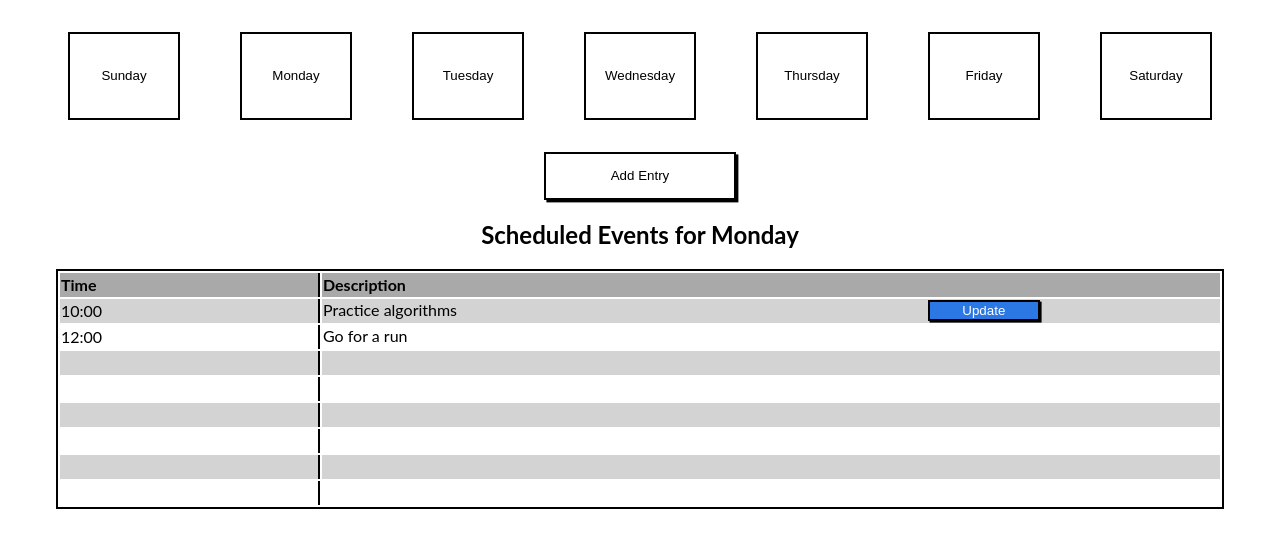
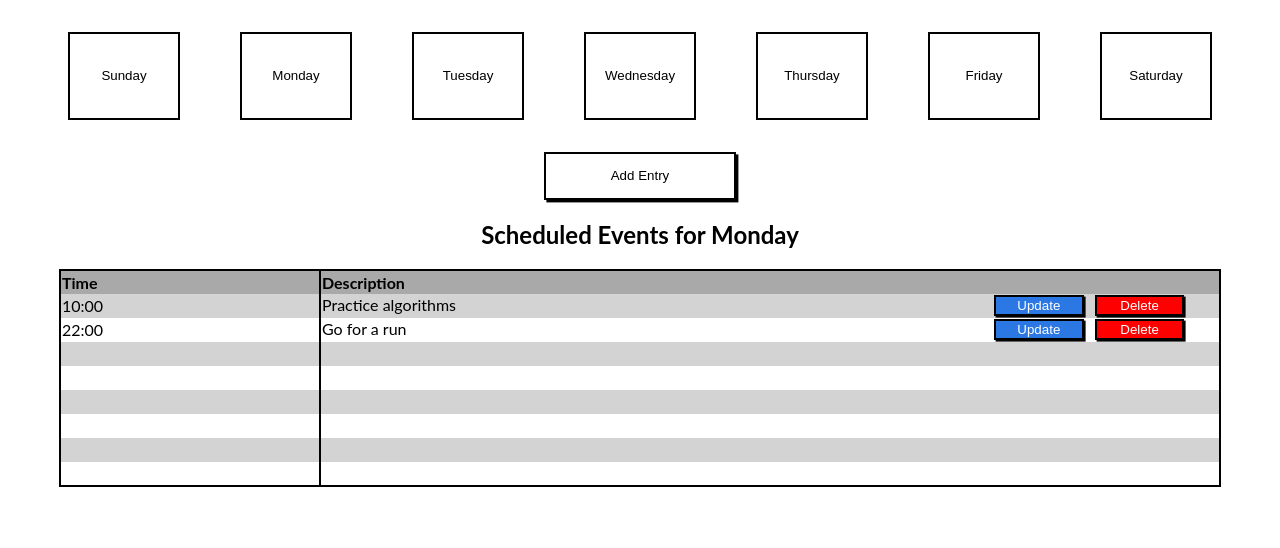
Before and after one commit to brendatrieu/week-planner, a website: page index.html in a window 1280 px wide. Shown: the part 90-638 px from the top of the page. Drawn offline with Linux system fonts and the light colour scheme.

Commit message:
next turngit add .

```diff
--- a/index.html
+++ b/index.html
@@ -1,11 +1,13 @@
 <!DOCTYPE html>
 <html lang="en">
+
 <head>
   <meta charset="UTF-8">
   <meta name="viewport" content="width=device-width, initial-scale=1.0">
   <title>Week Planner</title>
   <link rel="stylesheet" href="styles.css">
 </head>
+
 <body>
   <div id="container">
     <div class="row">
@@ -35,15 +37,23 @@
           </tr>
         </thead>
         <tbody>
-          <tr>
+          <tr id="1">
             <td class="table-column-one">10:00</td>
             <td class="table-column-two">Practice algorithms
-              <button class="update-button">Update</button>
+              <div class="edit-buttons">
+                <button class="update-button">Update</button>
+                <button class="delete-button">Delete</button>
+              </div>
             </td>
           </tr>
           <tr>
-            <td class="table-column-one">12:00</td>
-            <td class="table-column-two">Go for a run</td>
+            <td class="table-column-one">22:00</td>
+            <td class="table-column-two">Go for a run
+              <div class="edit-buttons">
+                <button class="update-button">Update</button>
+                <button class="delete-button">Delete</button>
+              </div>
+            </td>
           </tr>
           <tr>
             <td class="table-column-one"></td>
@@ -75,4 +85,5 @@
     <script src="data.js"></script>
     <script src="main.js"></script>
 </body>
+
 </html>
--- a/styles.css
+++ b/styles.css
@@ -39,6 +39,7 @@ button:hover {
 table {
   text-align: left;
   border: 2.5px black solid;
+  border-collapse: collapse;
 }
 
 th {
@@ -76,10 +77,23 @@ tr:nth-child(odd) {
   background-color: lightgray;
 }
 
+.edit-buttons {
+  display: flex;
+}
+
 .update-button {
+  margin: auto 5% 0 auto;
+  background-color: rgb(43, 120, 228);
+}
+
+.delete-button {
+  margin: auto 15% 0 auto;
+  background-color: red;
+}
+
+.update-button,
+.delete-button {
   height: 100%;
-  margin: auto 20% 0 auto;
-  background-color: rgb(43, 120, 228);
   color: white;
   box-shadow: 0.1rem 0.1rem black;
 }
```
